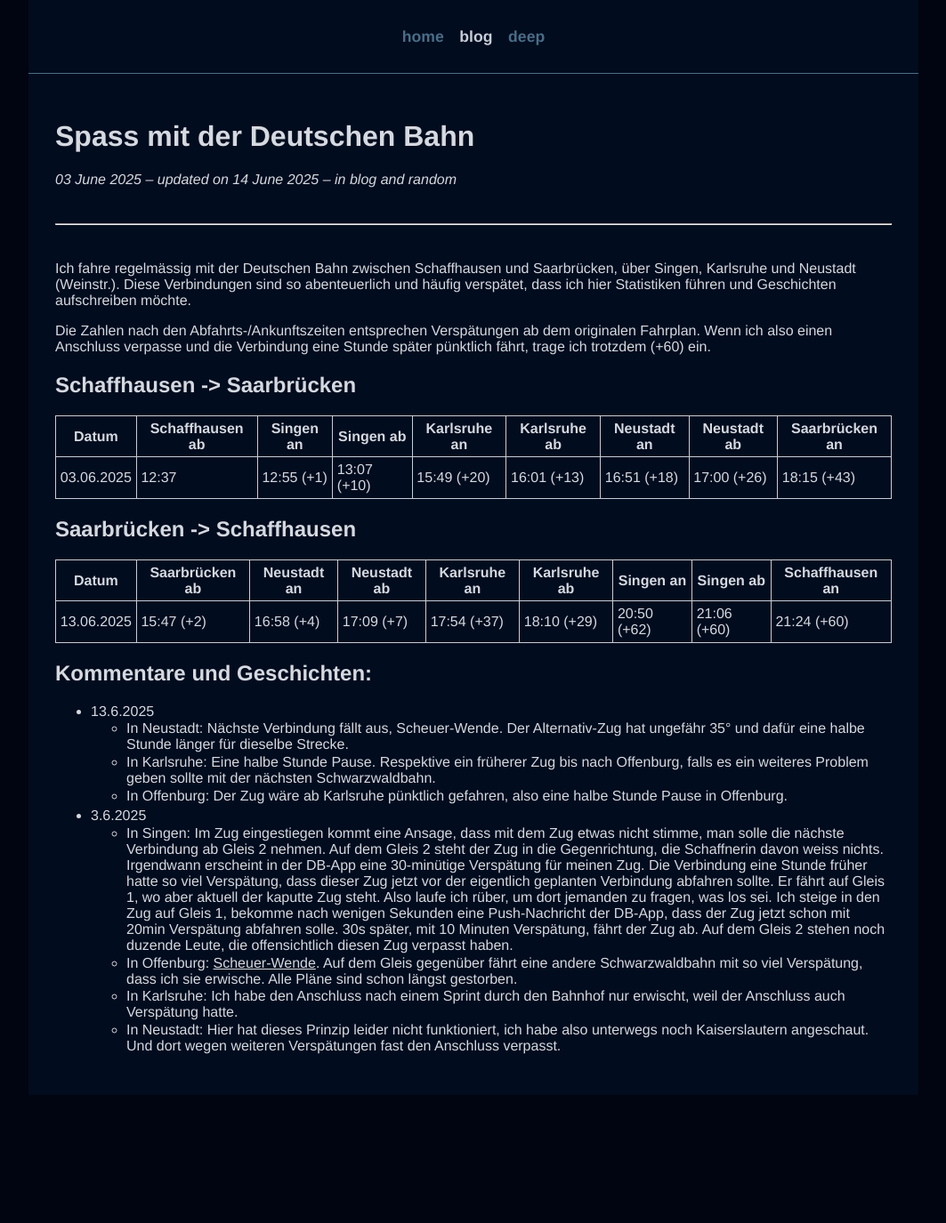
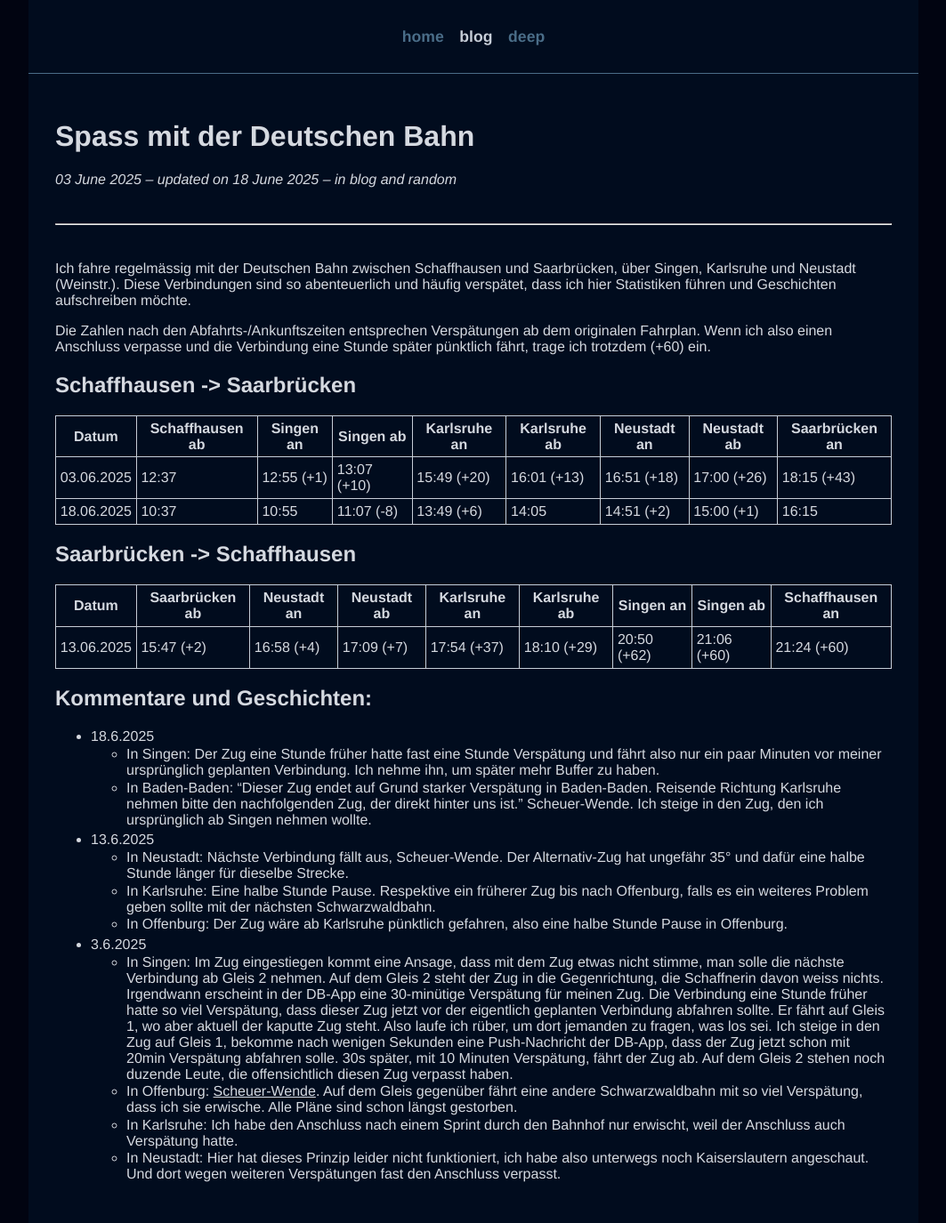
Before and after one commit to riesentoaster/valentinhuber.me, a Jekyll site: the page built from blog/random/_posts/2025-06-03-Spass-mit-der-Deutschen-Bahn.md, in a window 1280 px wide. Shown: the whole page at 89% size, without its empty margins (108-1171 px from the left). Built offline with Jekyll 4.4.1, drawn with Linux system fonts in a browser that asks for light colours; nearby versions of some CDN libraries; before the commit the page ends 1231 px from its top, so only the background shows below that.

Commit message:
Add DB stats

```diff
--- a/blog/random/_posts/2025-06-03-Spass-mit-der-Deutschen-Bahn.md
+++ b/blog/random/_posts/2025-06-03-Spass-mit-der-Deutschen-Bahn.md
@@ -1,7 +1,7 @@
 ---
 title: "Spass mit der Deutschen Bahn"
 language: "de"
-updated: "2025-06-14"
+updated: "2025-06-18"
 ---
 
 Ich fahre regelmässig mit der Deutschen Bahn zwischen Schaffhausen und Saarbrücken, über Singen, Karlsruhe und Neustadt (Weinstr.). Diese Verbindungen sind so abenteuerlich und häufig verspätet, dass ich hier Statistiken führen und Geschichten aufschreiben möchte.
@@ -13,6 +13,7 @@
 | Datum      | Schaffhausen ab | Singen an  | Singen ab   | Karlsruhe an | Karlsruhe ab | Neustadt an | Neustadt ab | Saarbrücken an |
 |------------|-----------------|------------|-------------|--------------|--------------|-------------|-------------|----------------|
 | 03.06.2025 | 12:37           | 12:55 (+1) | 13:07 (+10) | 15:49 (+20)  | 16:01 (+13)  | 16:51 (+18) | 17:00 (+26) | 18:15 (+43)    |
+| 18.06.2025 | 10:37           | 10:55      | 11:07 (-8)  | 13:49 (+6)   | 14:05        | 14:51 (+2)  | 15:00 (+1)  | 16:15          |
 
 
 ## Saarbrücken -> Schaffhausen
@@ -23,6 +24,9 @@
 
 
 ## Kommentare und Geschichten:
+- 18.6.2025
+  - In Singen: Der Zug eine Stunde früher hatte fast eine Stunde Verspätung und fährt also nur ein paar Minuten vor meiner ursprünglich geplanten Verbindung. Ich nehme ihn, um später mehr Buffer zu haben.
+  - In Baden-Baden: "Dieser Zug endet auf Grund starker Verspätung in Baden-Baden. Reisende Richtung Karlsruhe nehmen bitte den nachfolgenden Zug, der direkt hinter uns ist." Scheuer-Wende. Ich steige in den Zug, den ich ursprünglich ab Singen nehmen wollte.
 - 13.6.2025
   - In Neustadt: Nächste Verbindung fällt aus, Scheuer-Wende. Der Alternativ-Zug hat ungefähr 35° und dafür eine halbe Stunde länger für dieselbe Strecke.
   - In Karlsruhe: Eine halbe Stunde Pause. Respektive ein früherer Zug bis nach Offenburg, falls es ein weiteres Problem geben sollte mit der nächsten Schwarzwaldbahn.
```
